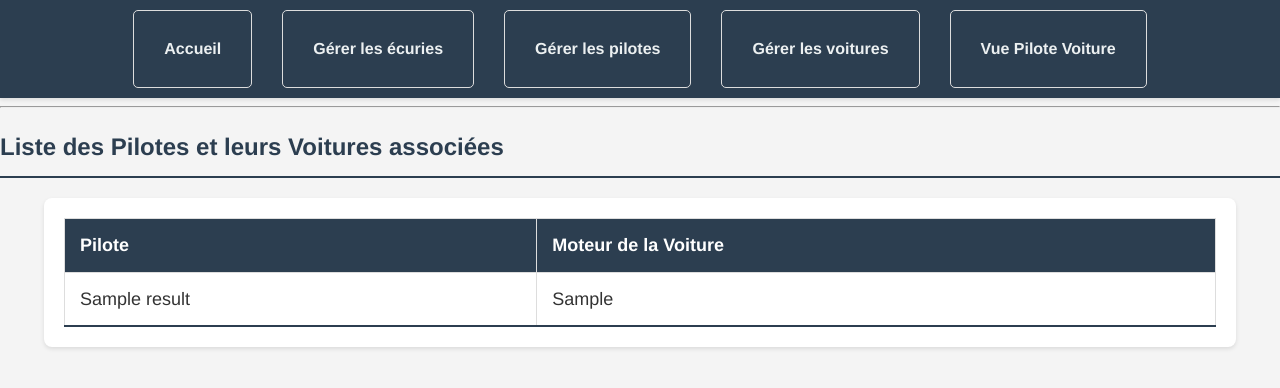
After one commit to IlanCado/tpformule1, a PHP site: template views/voiture_pilote.php in a window 1280 px wide. The commit adds this page. Shown: the top 388 px of the page. Run offline with PHP 8.4, Linux system fonts and the light colour scheme; the template is opened without the code that fills it: most values are stand-ins (such as "Sample title", 1, 10 or a date in 2020).

Commit message:
Ajout des fichiers et modifications pour jointure

```diff
--- a/config/Database.php
+++ b/config/Database.php
@@ -1,4 +1,3 @@
-// config/Database.php
 
 <?php
 
--- a/css/styles.css
+++ b/css/styles.css
@@ -83,7 +83,7 @@ ul li:hover {
 }
 
 ul li a {
-    margin-left: 15px;
+
     color: #e74c3c;
     font-weight: bold;
 }
@@ -148,3 +148,44 @@ form input[type="submit"]:hover {
     background-color: #c0392b;
     box-shadow: 0px 4px 8px rgba(0, 0, 0, 0.2);
 }
+
+/* Styles pour le conteneur de tableau */
+.table-container {
+    margin: 20px auto;
+    padding: 20px;
+    background-color: #ffffff;
+    border-radius: 8px;
+    box-shadow: 0 2px 4px rgba(0, 0, 0, 0.1);
+    max-width: 90%;
+}
+
+/* Styles pour les tableaux */
+.table-container table {
+    width: 100%;
+    border-collapse: collapse;
+    font-size: 18px;
+    text-align: left;
+}
+
+.table-container thead tr {
+    background-color: #2c3e50;
+    color: #ffffff;
+}
+
+.table-container th,
+.table-container td {
+    padding: 12px 15px;
+    border: 1px solid #ddd;
+}
+
+.table-container tbody tr:nth-of-type(even) {
+    background-color: #f3f3f3;
+}
+
+.table-container tbody tr:hover {
+    background-color: #f5f5f5;
+}
+
+.table-container tbody tr:last-of-type {
+    border-bottom: 2px solid #2c3e50;
+}
--- a/views/partials/header.php
+++ b/views/partials/header.php
@@ -14,6 +14,7 @@
                 <li class="nav-item"><a href="index.php?controller=ecurie&action=index">Gérer les écuries</a></li>
                 <li class="nav-item"><a href="index.php?controller=pilote&action=index">Gérer les pilotes</a></li>
                 <li class="nav-item"><a href="index.php?controller=voiture&action=index">Gérer les voitures</a></li>
+                <li class="nav-item"><a href="index.php?controller=voiturePilote&action=index">Vue Pilote Voiture</a></li>
             </ul>
         </nav>
     </header>
--- /dev/null
+++ b/views/voiture_pilote.php
@@ -0,0 +1,22 @@
+<?php include 'views/partials/header.php'; ?>
+
+<h2>Liste des Pilotes et leurs Voitures associées</h2>
+
+<div class="table-container"> <!-- Ajout de la div table-container -->
+    <table>
+        <thead>
+            <tr>
+                <th>Pilote</th>
+                <th>Moteur de la Voiture</th>
+            </tr>
+        </thead>
+        <tbody>
+            <?php foreach ($result as $row): ?>
+                <tr>
+                    <td><?= htmlspecialchars($row['pilote_nom']) ?></td>
+                    <td><?= htmlspecialchars($row['voiture_moteur']) ?></td>
+                </tr>
+            <?php endforeach; ?>
+        </tbody>
+    </table>
+</div>
```
Also changed, not shown: controllers/VoiturePiloteController.php (added, +29 -0 lines), index.php (+16 -1 lines).
